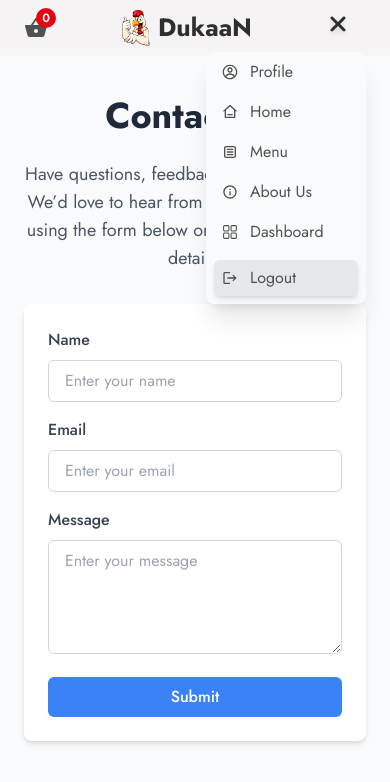
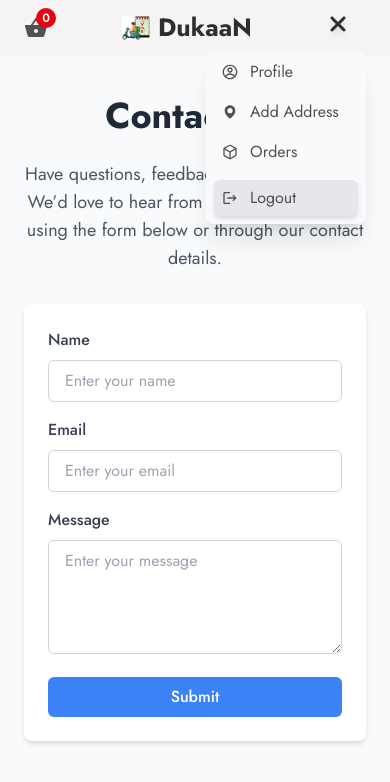
Before and after one commit to sajan1789/BiteBuddy, a React (Create React App) app: page /contactUs in a window 390 px wide. Both pictures are taken after a click on the element 346 px from the left and 28 px from the top of the page. Shown: the top 782 px of the page. Built offline with nearby package versions, Linux system fonts and the light colour scheme.

Commit message:
almost done

```diff
--- a/src/components/header/MobileNavbar.jsx
+++ b/src/components/header/MobileNavbar.jsx
@@ -1,111 +1,157 @@
-import React, { useState } from 'react'
-import logo from '../../assets/logo.png'
+import React, { useState } from "react";
+// import logo from '../../assets/logo.png'
 
-import { MdShoppingBasket, MdLogout, MdOutlineInfo } from 'react-icons/md'
+import { MdShoppingBasket, MdLogout, MdOutlineInfo } from "react-icons/md";
 import { CgProfile } from "react-icons/cg";
 import { RxDashboard } from "react-icons/rx";
 import { RiHome3Line } from "react-icons/ri";
 import { CgMenuBoxed } from "react-icons/cg";
 import { FaXmark } from "react-icons/fa6";
 import { FaBars } from "react-icons/fa6";
-
-import profile from '../../assets/avatar.png'
-import { motion } from 'framer-motion'
-
-import { Link, useNavigate } from 'react-router-dom'
-import { toggleCart } from '../../redux/cartSlice';
-import { useDispatch, useSelector } from 'react-redux';
-
+import logo from "../../assets/shopping.jpeg";
+import profile from "../../assets/avatar.png";
+import { motion } from "framer-motion";
+import OrderDetailsModal from "../modals/OrdersModal";
+import { Link, useNavigate } from "react-router-dom";
+import { toggleCart } from "../../redux/cartSlice";
+import { useDispatch, useSelector } from "react-redux";
+import { BiSolidMap } from "react-icons/bi";
+import { LuBox } from "react-icons/lu";
+import AddressModal from "../modals/AddressModal";
 const MobileNavbar = () => {
-    const [isMenu, setIsMenu] = useState(false)
-    const cart = useSelector((state) => state.carts.cart)
+  const [isMenu, setIsMenu] = useState(false);
+  const cart = useSelector((state) => state.carts.cart);
   const dispatch = useDispatch();
-    const navigate = useNavigate()
-
+  const navigate = useNavigate();
+  const [isOrderModalOpen, setIsOrderModalOpen] = useState(false);
+  const [isModalOpen, setIsModalOpen] = useState(false);
+  const address = useSelector((state) => state.address.address);
+  const [userAddress, setUserAddress] = useState("");
+  const [isOrdersModalOpen, setIsOrdersModalOpen] = useState(false);
   const handleCartVisibility = (e) => {
-        dispatch(toggleCart(e))
-    }
+    dispatch(toggleCart(e));
+  };
 
   const login = () => {
-        setIsMenu(!isMenu)
-    }
+    setIsMenu(!isMenu);
+  };
+  const totalPrice = useSelector((state) => state.carts.totalPrice);
 
+  const orderDetails = {
+    cart,
+    subTotal: totalPrice,
+    deliveryCharge: 2.5,
+    total: totalPrice + 2.5,
+    address,
+    timestamp: new Date().toISOString(), // Mock timestamp
+  };
   const handleLogout = (e) => {
     e.preventDefault();
-        localStorage.removeItem("loggedin")
-        navigate("/login")
-       }
-
+    localStorage.removeItem("loggedin");
+    navigate("/login");
+  };
+  const handleSaveAddress = (address) => {
+    setUserAddress(address);
+    console.log("Address saved:", address); // Replace with API call if needed
+  };
   return (
-        <div className='flex items-center justify-between md:hidden  w-full h-full'>
-
-            <div className='relative flex items-center justify-center '>
+    <div className="flex items-center justify-between md:hidden  w-full h-full">
+      <div className="relative flex items-center justify-center ">
         <MdShoppingBasket
           onClick={handleCartVisibility}
-                    className='text-textColor  text-2xl  cursor-pointer' />
-                <div className='absolute -top-2 -right-2 w-5 h-5 rounded-full bg-cartNumBg flex items-center justify-center'>
-                    <p className='text-xs text-white font-semibold'>{cart.length}</p>
+          className="text-textColor  text-2xl  cursor-pointer"
+        />
+        <div className="absolute -top-2 -right-2 w-5 h-5 rounded-full bg-cartNumBg flex items-center justify-center">
+          <p className="text-xs text-white font-semibold">{cart.length}</p>
         </div>
       </div>
 
-            <div><Link to={'/'} className='flex flex-row items-center gap-2 cursor-pointer'>
-                <img src={logo} className='w-7 object-cover' alt="logo" />
-                <p className='text-headingColor text-[25px] font-bold'>DukaaN</p>
+      <div>
+        <Link
+          to={"/"}
+          className="flex flex-row items-center gap-2 cursor-pointer"
+        >
+          <img src={logo} className="w-7 object-cover" alt="logo" />
+          <p className="text-headingColor text-[25px] font-bold">DukaaN</p>
         </Link>
       </div>
 
-            <div className='relative '>
-
+      <div className="relative ">
         <motion.div
-                    whileTap={{ scale: .8 }}
+          whileTap={{ scale: 0.8 }}
           onClick={login}
-                    src={profile} className='w-10 pt-1 min-w-[35px] h-10 min-h-[35px] drop-shadow-md cursor-pointer' alt="userProfile"
-
+          src={profile}
+          className="w-10 pt-1 min-w-[35px] h-10 min-h-[35px] drop-shadow-md cursor-pointer"
+          alt="userProfile"
         >
-                    {
-                        isMenu ?
-                            (<FaXmark className='w-6 h-6 text-headingColor' />)
-                            :
-                            (<FaBars className='w-6 h-6 text-headingColor' />)
-                    }
+          {isMenu ? (
+            <FaXmark className="w-6 h-6 text-headingColor" />
+          ) : (
+            <FaBars className="w-6 h-6 text-headingColor" />
+          )}
         </motion.div>
 
         <motion.div
           initial={{ opacity: 0, scale: 0.6 }}
           animate={{ opacity: 1, scale: 1 }}
           exit={{ opacity: 0, scale: 0.6 }}
-                    className='w-40 bg-gray-50  shadow-xl rounded-lg flex flex-col absolute top-11 right-0'
+          className="w-40 bg-gray-50  shadow-xl rounded-lg flex flex-col absolute top-11 right-0"
         >
-                    {
-                        isMenu && ( <>
-
-                    <Link to={"/profile"} >
-                        <p onClick={() => setIsMenu(false)} className='px-4 py-2 flex items-center gap-3 cursor-pointer hover:bg-slate-100 hover:text-headingColor transition-all duration-100 ease-in-out text-textColor text-base'> <CgProfile /> Profile
+          {isMenu && (
+            <>
+              <Link to={"/profile"}>
+                <p
+                  onClick={() => setIsMenu(false)}
+                  className="px-4 py-2 flex items-center gap-3 cursor-pointer hover:bg-slate-100 hover:text-headingColor transition-all duration-100 ease-in-out text-textColor text-base"
+                >
+                  {" "}
+                  <CgProfile /> Profile
                 </p>
               </Link>
 
-                    <ul className=' items-center w-full '>
-                    <li onClick={() => setIsMenu(false)} className='px-4 py-2 flex items-center gap-3 cursor-pointer hover:bg-slate-100 hover:text-headingColor transition-all duration-100 ease-in-out text-textColor text-base'><RiHome3Line /> Home</li>
-                   <li onClick={() => setIsMenu(false)} className='px-4 py-2 flex items-center gap-3 cursor-pointer hover:bg-slate-100 hover:text-headingColor transition-all duration-100 ease-in-out text-textColor text-base'><CgMenuBoxed /> Menu</li>
-                    <li onClick={() => setIsMenu(false)} className='px-4 py-2 flex items-center gap-3 cursor-pointer hover:bg-slate-100 hover:text-headingColor transition-all duration-100 ease-in-out text-textColor text-base'><MdOutlineInfo /> About Us</li>
-                    </ul>
-
-                    <Link to="dashboard" >
-                        <p onClick={() => setIsMenu(false)} className='px-4 py-2 flex items-center gap-3 cursor-pointer hover:bg-slate-100 hover:text-headingColor transition-all duration-100 ease-in-out text-textColor text-base'> <RxDashboard /> Dashboard</p>
+              <Link to="#" onClick={() => setIsModalOpen(true)}>
+        <p
+          onClick={() => setIsMenu(false)}
+          className="px-4 text-nowrap py-2 flex items-center gap-3 cursor-pointer hover:bg-slate-100 hover:text-headingColor transition-all duration-100 ease-in-out text-textColor text-base"
+        >
+          <BiSolidMap /> {address?"Edit Addresh":"Add Address"}
+        </p>
+      </Link>
+      <Link to="#" onClick={() => setIsOrdersModalOpen(true)}>
+            <p
+              className="px-4 py-2 flex items-center gap-3 cursor-pointer hover:bg-slate-100 hover:text-headingColor transition-all duration-100 ease-in-out text-textColor text-base"
+              onClick={() => setIsOrderModalOpen(true)}
+            >
+              <LuBox />
+              Orders
+            </p>
           </Link>
 
-                    <Link to={"/login"} >
-                        <p onClick={handleLogout} className='m-2 px-2 py-[6px]  flex items-center  bg-gray-200 hover:bg-gray-300 gap-3 cursor-pointer hover:text-headingColor transition-all duration-100 ease-in-out text-textColor text-base rounded-md shadow-md'><MdLogout /> Logout </p>
+              <Link to={"/login"}>
+                <p
+                  onClick={handleLogout}
+                  className="m-2 px-2 py-[6px]  flex items-center  bg-gray-200 hover:bg-gray-300 gap-3 cursor-pointer hover:text-headingColor transition-all duration-100 ease-in-out text-textColor text-base rounded-md shadow-md"
+                >
+                  <MdLogout /> Logout{" "}
+                </p>
               </Link>
+            </>
+          )}
+        </motion.div>
+      </div>
+      <AddressModal
+        isOpen={isModalOpen}
+        onClose={() => setIsModalOpen(false)}
+        onSave={handleSaveAddress}
+      />
 
-                    </> )}
-                </motion.div>
+<OrderDetailsModal
+        isOpen={isOrderModalOpen}
+        onClose={() => setIsOrderModalOpen(false)}
+        order={orderDetails}
+      />
+    </div>
+  );
+};
 
-
-            </div>
-
-        </div>
-    )
-}
-
-export default MobileNavbar
+export default MobileNavbar;
```
Lines whose indentation alone changed are shown as unchanged.
